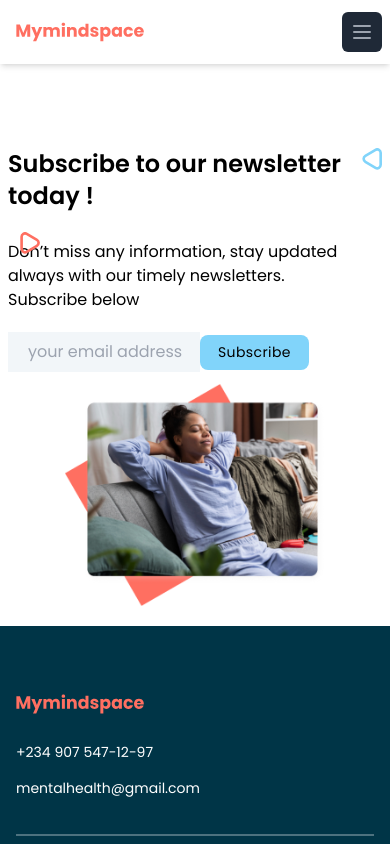
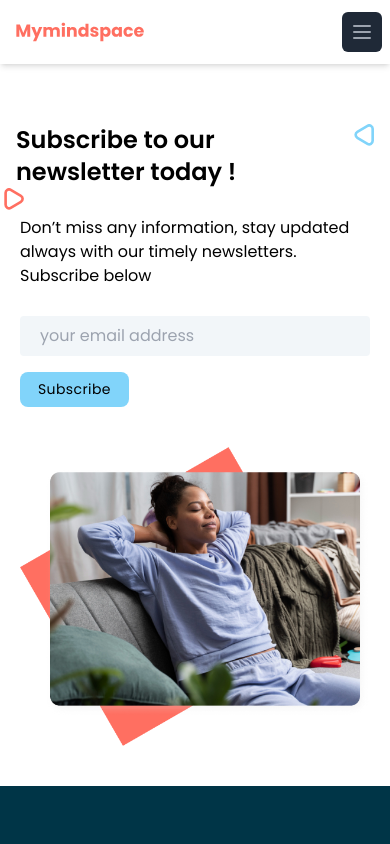
Before and after one commit to just-arizon/My-Mynd-Space, a React (Vite) app: page / in a window 390 px wide. Shown: the top 844 px of the page. Built offline with nearby package versions, Linux system fonts and the light colour scheme.

Commit message:
newspaper layout

```diff
--- a/src/App.css
+++ b/src/App.css
@@ -1,8 +1,5 @@
 @import url('https://fonts.googleapis.com/css2?family=Poppins:wght@400;600;700&display=swap');
 
-*{
-    /* border: 1px solid greenyellow; */
-}
 body{
     @apply font-poppins;
     text-transform: ;
--- a/src/components/newsletter.jsx
+++ b/src/components/newsletter.jsx
@@ -7,10 +7,10 @@ import Button from "@mui/material/Button";
 const newsletter = () => {
   return (
     <div className='flex lg:flex-row flex-col  py-5'>
-      <div className='flex-1 pt-16'>
+      <div className='flex-1 pt-10'>
+          <div className=''>
               <div>
-              <div>
-                <div className='lg:px-16 px-2 lg:w-2/3 flex'>
+                <div className='lg:px-16 px-4  flex'>
                     <h4 className='font-semibold text-2xl mb-5'>Subscribe to our newsletter today !</h4>
                     <div className='px-5'>
                     <img src={Polygon2} alt="" className='w-5 absolute'/>
@@ -18,25 +18,27 @@ const newsletter = () => {
                 </div>
               </div>
               <div className='flex flex-col gap-2'>
-                <div className='px-5'>
-                    <img src={Polygon1} alt="" className='w-5 absolute'/>
+                <div className='px-5 relative'>
+                    <img src={Polygon1} alt="" className='w-5 absolute -top-5 left-1'/>
                 </div>
-                <div className='lg:px-16 px-2 lg:w-4/5'>
+                <div className='lg:px-16 px-5 lg:'>
                     <p className='pr-5'>Don’t miss any information, stay updated always with our timely newsletters. Subscribe below</p>
                 </div>
-                <form action="" className='lg:px-16 px-2 lg:flex gap-5'>
+                <div className='py-5'>
+                    <form action="" className='lg:px-16 px-5 lg:flex gap-2 '>
                         <input
                         type="text"
                         placeholder='your email address'
-                    className="w-48 bg-[#F2F6F9] py-2 pl-5 my-3"
+                        className=" bg-[#F2F6F9] py-2 pl-5 lg:w-5/6 w-full rounded mb-4 lg:mb-0"
                         />
                         <Button>Subscribe</Button>
                     </form>
                 </div>
               </div>
           </div>
-      <div className="newsletter_img flex-1 flex justify-center">
-        <img src={NewsletterImg} alt="" className='w-4/6'/>
+      </div>
+      <div className="newsletter_img flex-1 flex justify-center p-5">
+        <img src={NewsletterImg} alt="" className='lg:w-4/6'/>
       </div>
     </div>
   );
--- a/src/index.css
+++ b/src/index.css
@@ -1,3 +1,7 @@
 @tailwind base;
 @tailwind components;
 @tailwind utilities;
+
+*{
+    /* border: 1px solid greenyellow; */
+}
```
Lines whose indentation alone changed are shown as unchanged.
